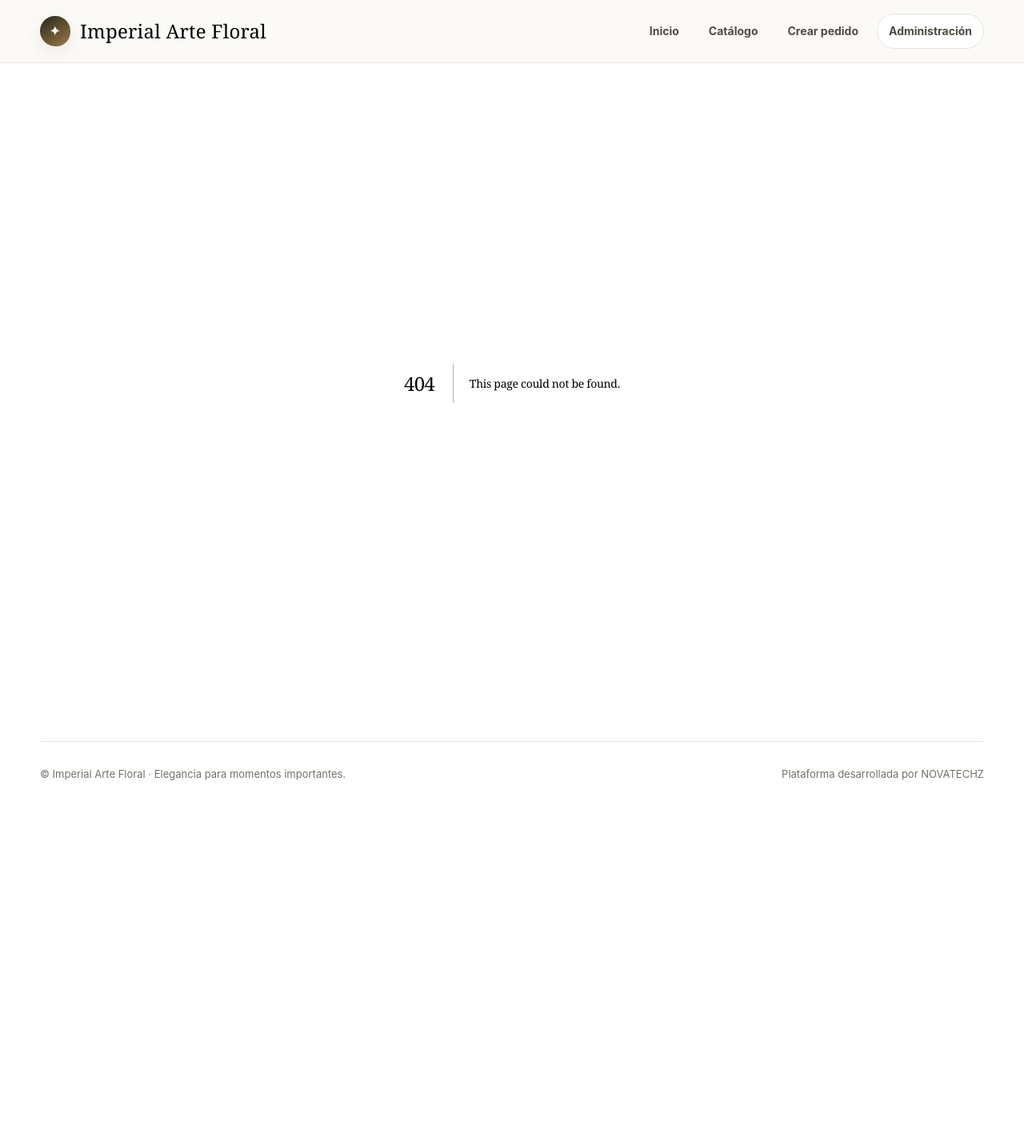
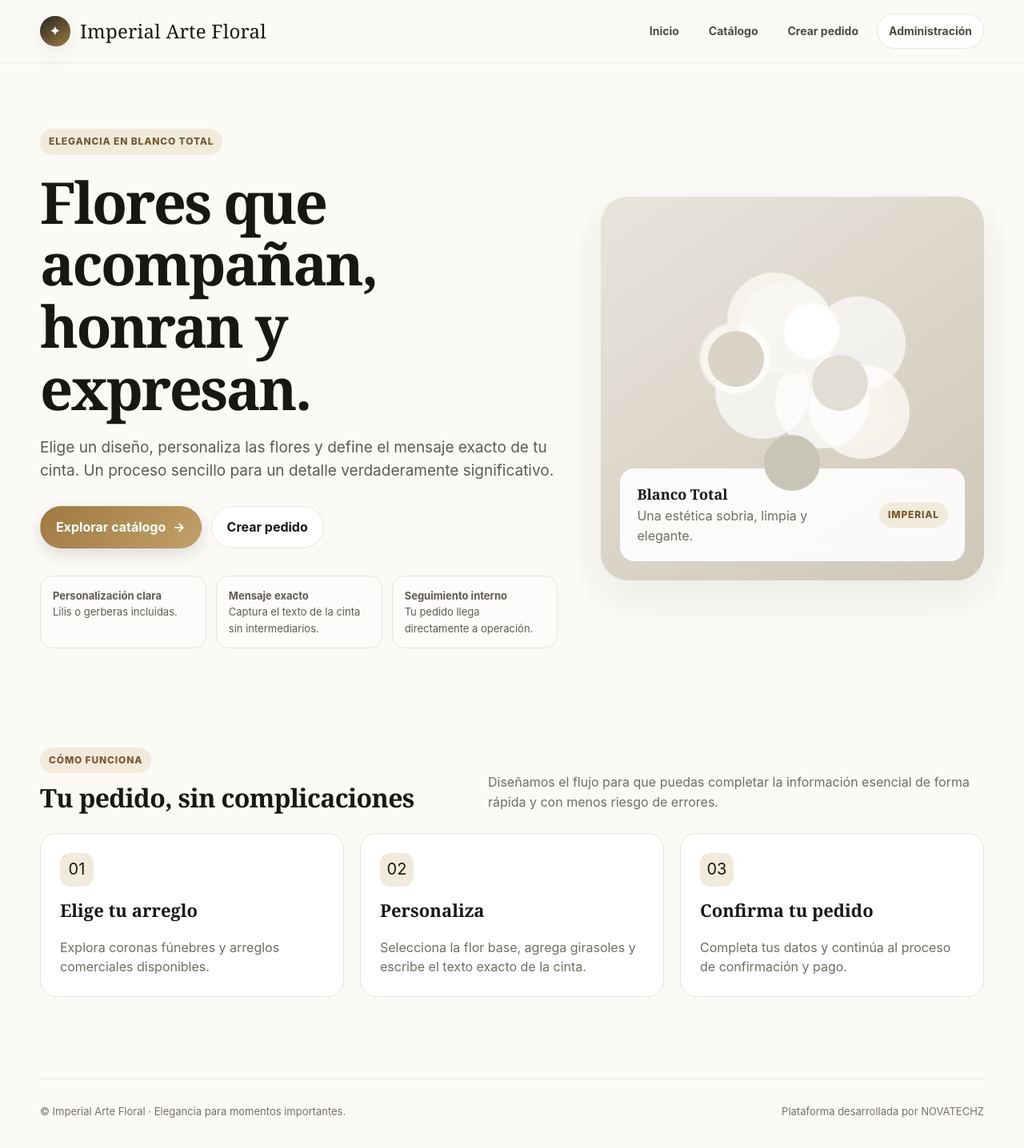
Before and after one commit to Zamu290996/ImperialArteFloral, a Next.js app: page /inicio in a window 1280 px wide. Before the commit this address had no page. Shown: the top 1436 px of the page at 80% size. Before the commit the page ends 1018 px from the top, so only its background shows below. Built offline with nearby package versions, Linux system fonts and the light colour scheme.

Commit message:
parche Inicio

```diff
--- a/app/admin/login/page.tsx
+++ b/app/admin/login/page.tsx
@@ -1,7 +1,10 @@
+import Link from 'next/link'
+
 export default function Login({searchParams}:{searchParams:{error?:string}}){
   return <main className="login-wrap"><div className="card login-card">
     <div className="login-brand"><span className="brand-mark">✦</span><span className="eyebrow">Acceso interno</span><h1 style={{fontSize:38,margin:'14px 0 8px'}}>Administración</h1><p className="muted">Gestiona pedidos, catálogo y operación desde un solo lugar.</p></div>
     {searchParams.error?<div className="notice" style={{marginBottom:16}}>Correo o contraseña incorrectos. Intenta nuevamente.</div>:null}
     <form action="/api/auth/login" method="post"><label htmlFor="email">Correo</label><input id="email" name="email" type="email" autoComplete="username" required/><label htmlFor="password">Contraseña</label><input id="password" name="password" type="password" autoComplete="current-password" required/><button className="btn gold" style={{width:'100%'}}>Ingresar al panel</button></form>
+    <div style={{marginTop:16,textAlign:'center'}}><Link className="btn secondary small" href="/inicio">← Volver al sitio</Link></div>
   </div></main>
 }
--- a/app/admin/page.tsx
+++ b/app/admin/page.tsx
@@ -4,7 +4,7 @@ import {redirect} from 'next/navigation'
 import Link from 'next/link'
 export const dynamic='force-dynamic'
 
-function Side(){return <aside className="admin-sidebar"><div className="admin-title">Imperial Admin</div><div className="admin-sub">Centro de operación</div><nav className="admin-menu"><Link href="/admin">▦ Resumen</Link><Link href="/admin/productos">✦ Productos</Link><Link href="/admin/conmutador">☎ Conmutador</Link></nav></aside>}
+function Side(){return <aside className="admin-sidebar"><div className="admin-title">Imperial Admin</div><div className="admin-sub">Centro de operación</div><nav className="admin-menu"><Link href="/admin">▦ Resumen</Link><Link href="/admin/productos">✦ Productos</Link><Link href="/admin/conmutador">☎ Conmutador</Link><Link href="/inicio">← Volver al sitio</Link></nav></aside>}
 const statusLabel=(s:string)=>({NEW:'Nuevo',CONFIRMED:'Confirmado',IN_PROCESS:'En proceso',READY:'Listo',DELIVERED:'Entregado',CANCELLED:'Cancelado'}[s]||s)
 
 export default async function Admin(){
--- /dev/null
+++ b/app/inicio/page.tsx
@@ -0,0 +1,34 @@
+import Link from 'next/link'
+
+export default function Home(){
+  return <main>
+    <section className="hero">
+      <div>
+        <span className="eyebrow">Elegancia en Blanco Total</span>
+        <h1>Flores que acompañan, honran y expresan.</h1>
+        <p className="lead">Elige un diseño, personaliza las flores y define el mensaje exacto de tu cinta. Un proceso sencillo para un detalle verdaderamente significativo.</p>
+        <div className="actions">
+          <Link className="btn gold" href="/catalogo">Explorar catálogo <span>→</span></Link>
+          <Link className="btn secondary" href="/pedido">Crear pedido</Link>
+        </div>
+        <div className="trust-row">
+          <div className="trust-item"><b>Personalización clara</b><br/>Lilis o gerberas incluidas.</div>
+          <div className="trust-item"><b>Mensaje exacto</b><br/>Captura el texto de la cinta sin intermediarios.</div>
+          <div className="trust-item"><b>Seguimiento interno</b><br/>Tu pedido llega directamente a operación.</div>
+        </div>
+      </div>
+      <div className="hero-art" aria-label="Composición floral decorativa">
+        <div className="hero-card"><div><strong>Blanco Total</strong><div className="muted">Una estética sobria, limpia y elegante.</div></div><span className="tag">Imperial</span></div>
+      </div>
+    </section>
+
+    <section className="section">
+      <div className="section-head"><div><span className="eyebrow">Cómo funciona</span><h2 style={{marginTop:14,marginBottom:0}}>Tu pedido, sin complicaciones</h2></div><p>Diseñamos el flujo para que puedas completar la información esencial de forma rápida y con menos riesgo de errores.</p></div>
+      <div className="grid">
+        <article className="feature-card"><div className="feature-icon">01</div><h3>Elige tu arreglo</h3><p>Explora coronas fúnebres y arreglos comerciales disponibles.</p></article>
+        <article className="feature-card"><div className="feature-icon">02</div><h3>Personaliza</h3><p>Selecciona la flor base, agrega girasoles y escribe el texto exacto de la cinta.</p></article>
+        <article className="feature-card"><div className="feature-icon">03</div><h3>Confirma tu pedido</h3><p>Completa tus datos y continúa al proceso de confirmación y pago.</p></article>
+      </div>
+    </section>
+  </main>
+}
--- a/app/layout.tsx
+++ b/app/layout.tsx
@@ -10,9 +10,9 @@ export default function RootLayout({children}:{children:React.ReactNode}){
   return <html lang="es"><body>
     <header className="site-header">
       <div className="container nav">
-        <Link className="brand" href="/"><span className="brand-mark">✦</span><span>Imperial Arte Floral</span></Link>
+        <Link className="brand" href="/inicio"><span className="brand-mark">✦</span><span>Imperial Arte Floral</span></Link>
         <nav className="navlinks" aria-label="Navegación principal">
-          <Link href="/">Inicio</Link>
+          <Link href="/inicio">Inicio</Link>
           <Link href="/catalogo">Catálogo</Link>
           <Link href="/pedido">Crear pedido</Link>
           <Link className="nav-admin" href="/admin">Administración</Link>
```
Also changed, not shown: app/admin/conmutador/page.tsx (+1 -1 lines), app/admin/productos/page.tsx (+1 -1 lines).
